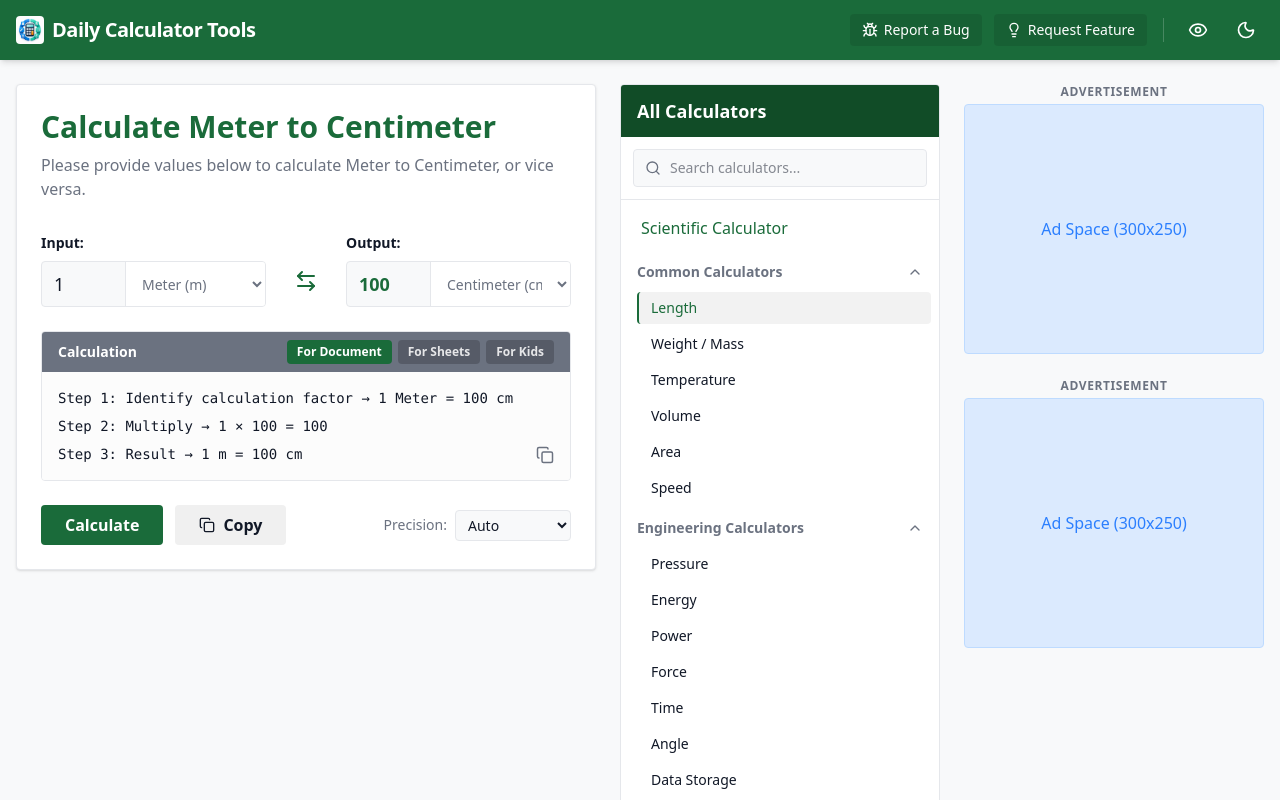
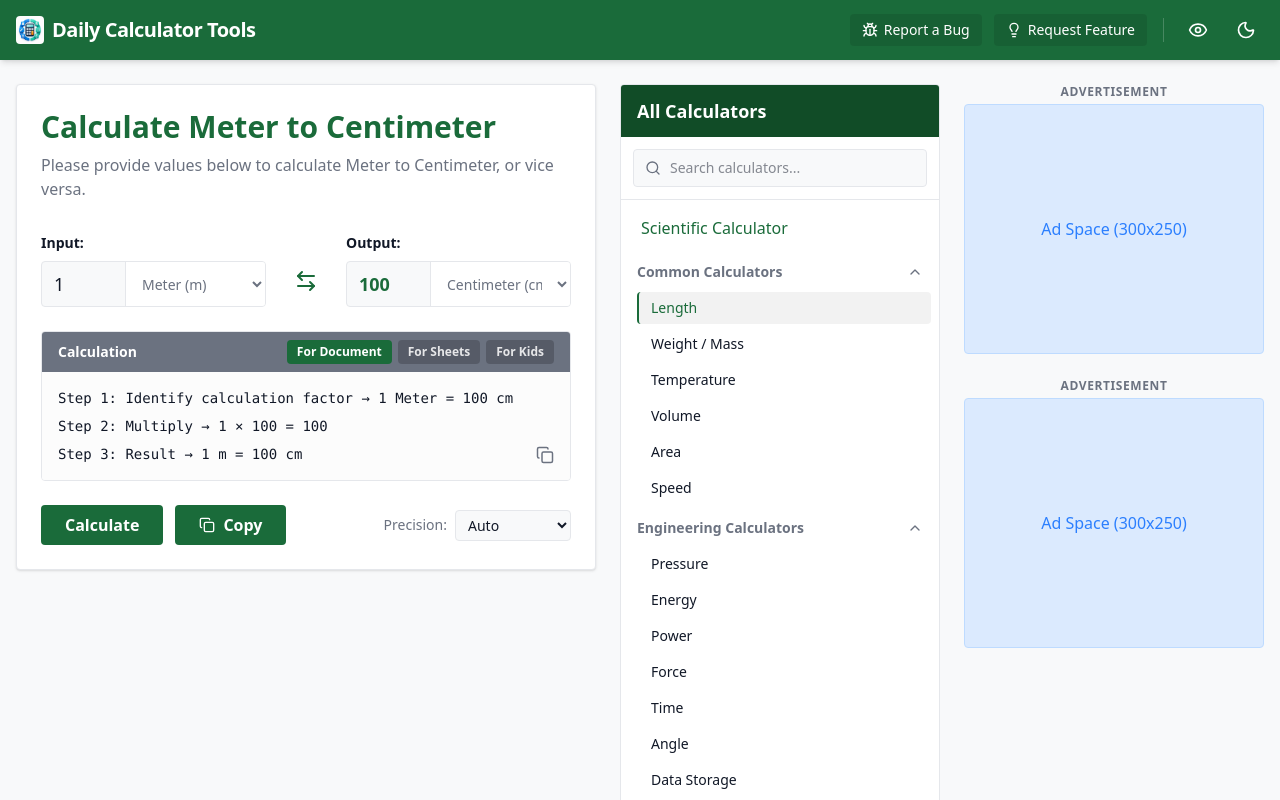
Before and after one commit to rhpshanks/DailyCalculatorTools, a React (Vite) app: page /convert/length-m-to-cm in a window 1280 px wide. Shown: the top 800 px of the page. Built offline with nearby package versions, Linux system fonts and the light colour scheme.

Commit message:
style: change Copy button color to white text on primary green background

```diff
--- a/src/components/Converter.tsx
+++ b/src/components/Converter.tsx
@@ -389,7 +389,7 @@ export default function Converter() {
           </button>
           <button
             onClick={handleCopy}
-            className="px-6 py-2 bg-[#f0f0f0] hover:bg-[#e0e0e0] dark:bg-[#2A2A3E] dark:hover:bg-[#3A3A4E] text-[var(--theme-text-base)] font-bold rounded transition-colors flex items-center gap-2"
+            className="px-6 py-2 bg-[var(--theme-primary)] hover:bg-[var(--theme-primary-dark)] text-white font-bold rounded transition-colors flex items-center gap-2"
           >
             <Copy size={16} /> Copy
           </button>
```
